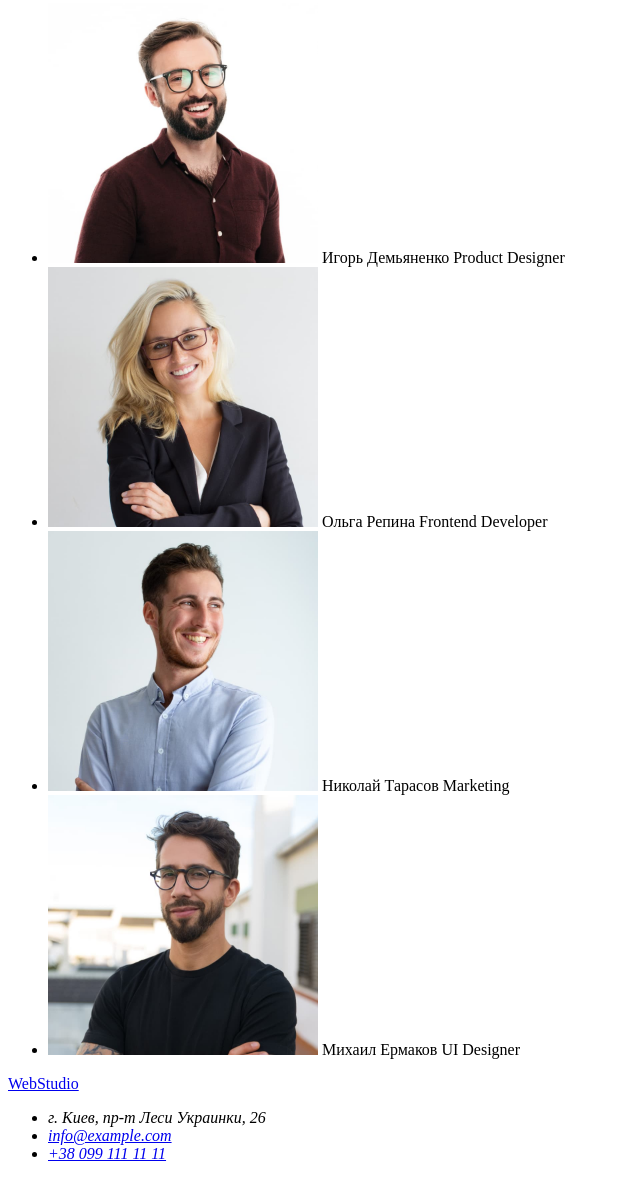
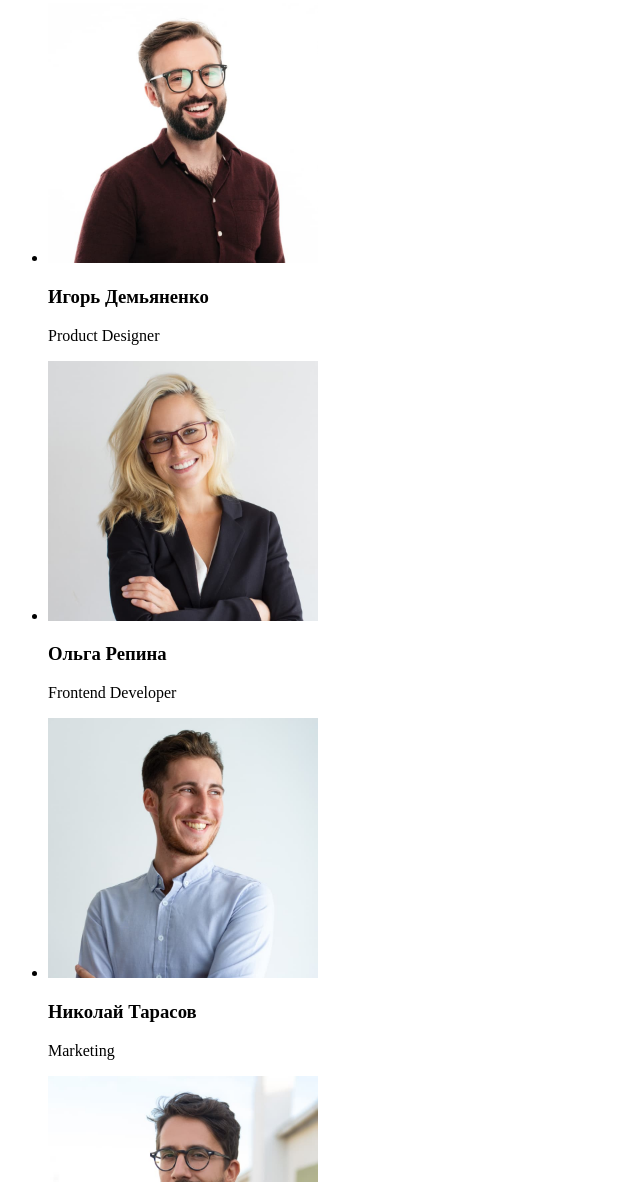
Before and after one commit to liudmila05/goit-markup-hw-01, a plain HTML site: page index.html in a window 1280 px wide. Shown: the part 1618-2800 px from the top of the page, without its empty margins (0-640 px from the left). Drawn offline with Linux system fonts and the light colour scheme.

Commit message:
Доопрацьовано

```diff
--- a/index.html
+++ b/index.html
@@ -9,9 +9,9 @@
 <body>
 
     <header>
-        <a href="./index.html">WebStudio</a>
 
         <nav>
+            <a href="./index.html">WebStudio</a>
             <ul>
                 <li><a href="">Студия</a></li>
                 <li><a href="">Портфолио</a></li>
@@ -57,7 +57,7 @@
         </section>
 
         <!-- Чем мы занимаемся -->
-        <Section>
+        <section>
             <h2>Чем мы занимаемся</h2>
             <ul>
                 <li><img src="./images/img1.jpg" alt="Разаработка сайта" width="370"></li>
@@ -65,41 +65,41 @@
                 <li><img src="./images/img3.jpg" alt="Разработка дизайна" width="370"></li>
 
             </ul>
-        </Section>
+        </section>
 
         <!-- Команда -->
-        <Section>
+        <section>
             <h2>Наша команда</h2>
                 <ul>
                     <li>
                         <img src="./images/img4.jpg" alt="Фото Игорь Демьяненко" width="270">
-                        <span>Игорь Демьяненко</span>
-                        <span>Product Designer</span>
+                        <h3>Игорь Демьяненко</h3>
+                        <p>Product Designer</p>
                     </li>
                     <li>
                         <img src="./images/img5.jpg" alt="Фото Ольга Репина" width="270">
-                        <span>Ольга Репина</span>
-                        <span>Frontend Developer</span>
+                        <h3>Ольга Репина</h3>
+                        <p>Frontend Developer</p>
                     </li>
                     <li>
                         <img src="./images/img6.jpg" alt="Фото Николай Тарасов" width="270">
-                        <span>Николай Тарасов</span>
-                        <span>Marketing</span>
+                        <h3>Николай Тарасов</h3>
+                        <p>Marketing</p>
                     </li>
                     <li>
                         <img src="./images/img7.jpg" alt="Фото Михаил Ермаков" width="270">
-                        <span>Михаил Ермаков</span>
-                        <span>UI Designer</span>
+                        <h3>Михаил Ермаков</h3>
+                        <p>UI Designer</p>
                     </li>
                 </ul>
-        </Section>
+        </section>
     </main>
 
     <footer>
         <a href="./index.html">WebStudio</a>
         <address>
             <ul>
-                <li>г. Киев, пр-т Леси Украинки, 26</li>
+                <li><p>г. Киев, пр-т Леси Украинки, 26</p></li>
                 <li><a href="mailto:info@example.com">info@example.com</a></li>
                 <li><a href="tel:+380991111111">+38 099 111 11 11</a></li>
             </ul>
```
